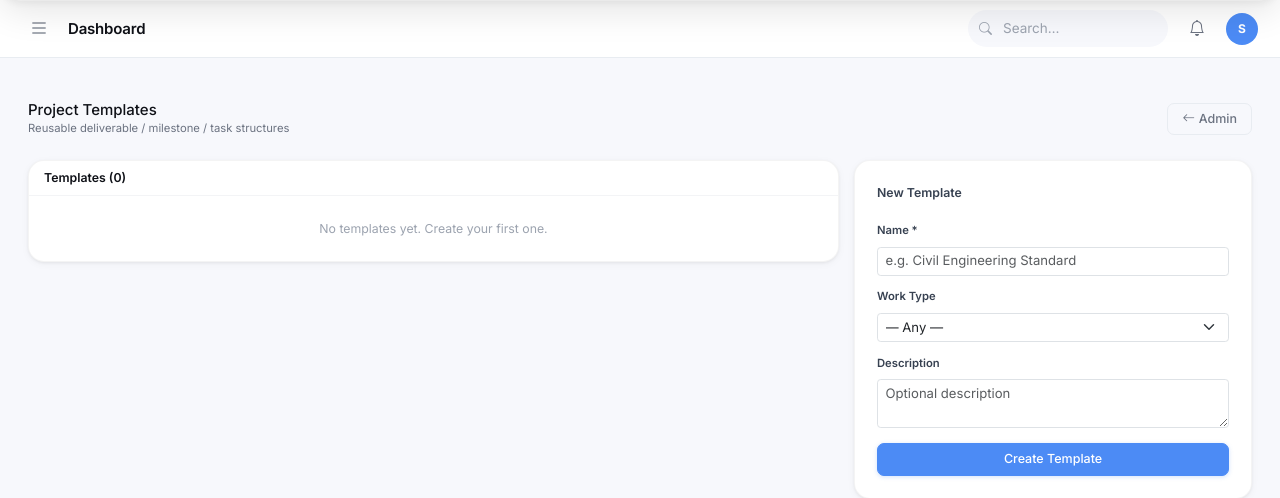
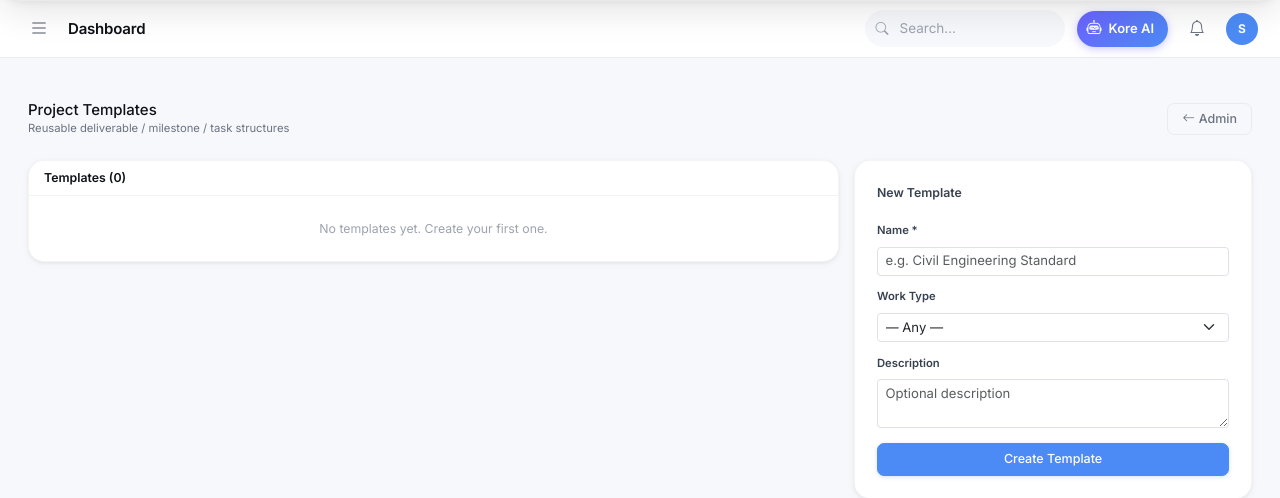
Before and after one commit to wb-dotcom/kore-erp, a Laravel app: page /admin/templates in a window 1280 px wide. Shown: the top 498 px of the page. Run offline with Laravel 12, Linux system fonts and the light colour scheme; the visitor is signed in with stand-in values (Sample User, id 1); data that the repository does not hold is empty.

Commit message:
feat: add Kore AI shortcut button to top header
Gradient pill button (purple → blue) placed between search and
notification bell — stands visually distinct from plain icon buttons.
Hidden on xs screens to preserve space, visible from sm breakpoint up.
Glows on hover and lifts slightly. Dims when already on AI page.

https://claude.ai/code/session_01Y1cBmeN6cpZtGrdJS4Kc7Y

```diff
--- a/resources/views/layouts/app.blade.php
+++ b/resources/views/layouts/app.blade.php
@@ -106,6 +106,25 @@
             transition: background 0.12s, color 0.12s;
         }
         .hdr-icon-btn:hover { background: #f2f4f8; color: var(--c-t1); }
+
+        /* ── Kore AI header button ───────────────────────────── */
+        .hdr-ai-btn {
+            display: flex; align-items: center; gap: 7px;
+            padding: 6px 14px 6px 10px;
+            background: linear-gradient(135deg, #6c63ff 0%, #4c8bf5 100%);
+            border: none; border-radius: 22px;
+            color: #fff; font-size: 13px; font-weight: 600;
+            cursor: pointer; white-space: nowrap;
+            box-shadow: 0 2px 8px rgba(108,99,255,0.35);
+            transition: box-shadow 0.2s ease, transform 0.15s ease, opacity 0.15s;
+            text-decoration: none;
+        }
+        .hdr-ai-btn:hover {
+            color: #fff;
+            box-shadow: 0 4px 16px rgba(108,99,255,0.45);
+            transform: translateY(-1px);
+        }
+        .hdr-ai-btn i { font-size: 15px; }
 
         .hdr-avatar {
             width: 32px; height: 32px; border-radius: 50%;
@@ -507,6 +526,11 @@
             <i class="bi bi-search"></i>
         </button>
 
+        {{-- Kore AI quick-access button --}}
+        <a href="{{ route('ai.index') }}" class="hdr-ai-btn d-none d-sm-flex {{ request()->routeIs('ai*') ? 'opacity-75' : '' }}">
+            <i class="bi bi-robot"></i> Kore AI
+        </a>
+
         <button class="hdr-icon-btn" title="Notifications">
             <i class="bi bi-bell"></i>
         </button>
```
